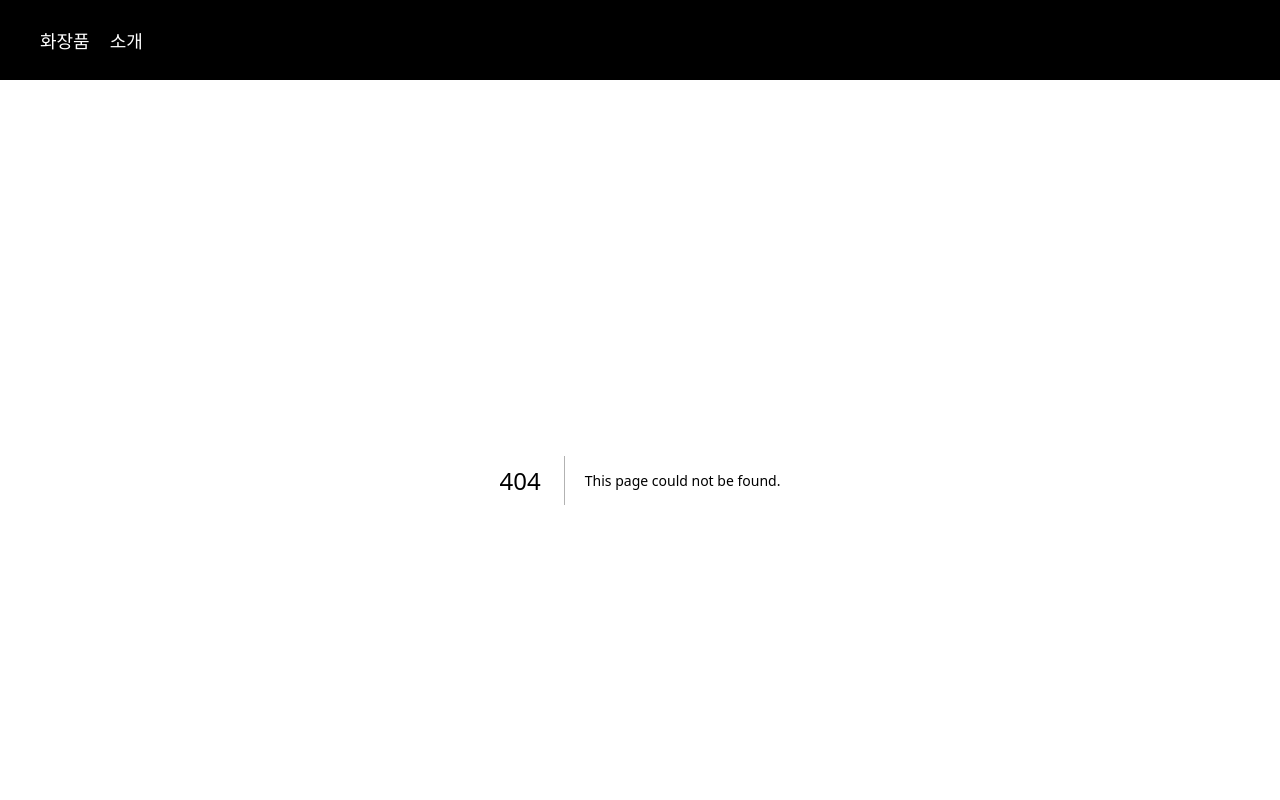
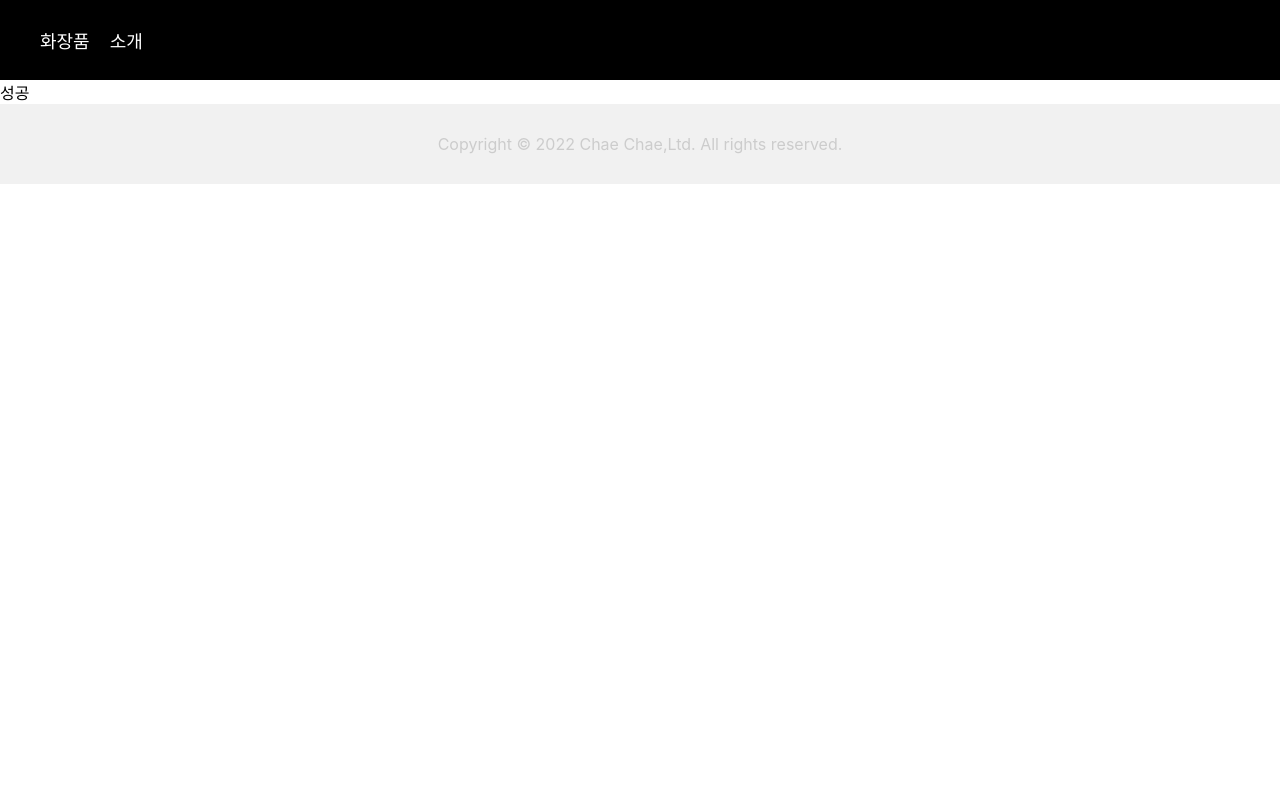
Before and after one commit to chaechae66/react-query_next.js_study, a Next.js app: page /product/1 in a window 1280 px wide. Before the commit this address had no page. Shown: the top 800 px of the page. Built offline with nearby package versions, Linux system fonts and the light colour scheme.

Commit message:
Feat : 다이나믹 라우트 구현

```diff
--- a/components/ListItem.tsx
+++ b/components/ListItem.tsx
@@ -1,4 +1,5 @@
 import Image from "next/image";
+import Link from "next/link";
 
 interface ListProps {
     item : List
@@ -6,7 +7,7 @@ interface ListProps {
 
 export default function ListItem ({ item } : ListProps) {
     return(
-        <>
+        <Link href="product/[id]" as={`product/${item.id}`}>
             <div className="list_item" key={item.id}>
                 <h4>{item.name}</h4>
                 <div className="list_item_img">
@@ -40,6 +41,6 @@ export default function ListItem ({ item } : ListProps) {
                 margin-bottom:40px;
                 }
             `}</style>
-        </>
+        </Link>
     )
 }
--- /dev/null
+++ b/pages/product/[id].tsx
@@ -0,0 +1,3 @@
+export default function Product(){
+    return <div>성공</div>
+}
```
